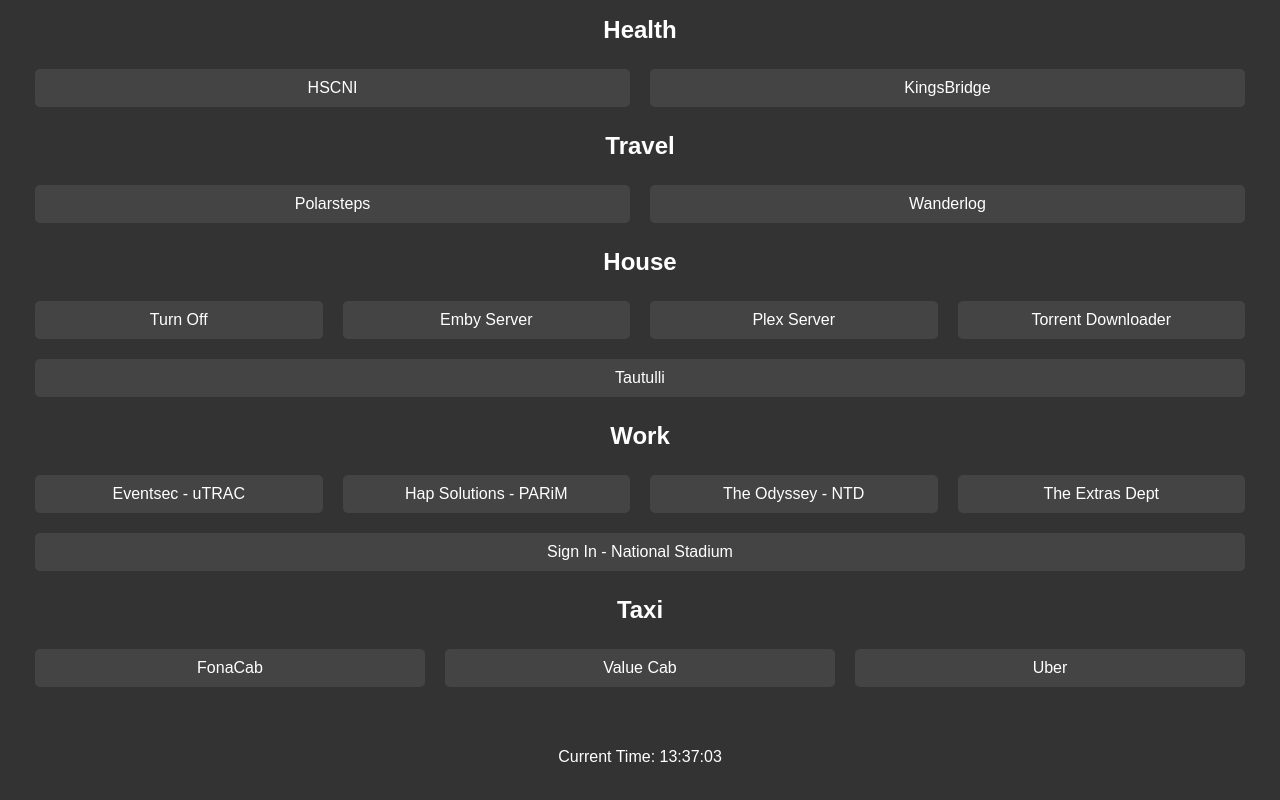
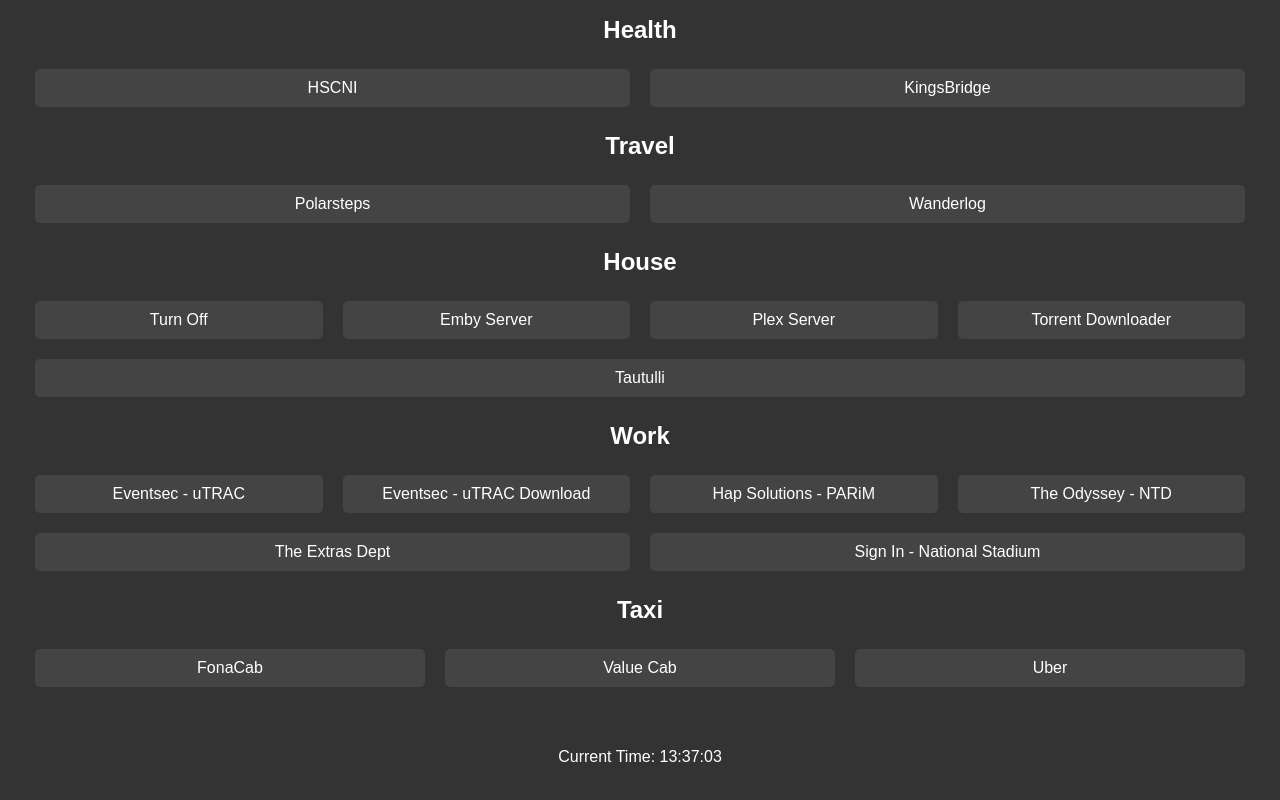
Before and after one commit to NIWebDesigns/Personal.Tailliuir.me, a plain HTML site: page Search/index.html in a window 1280 px wide. Shown: the part 847-1647 px from the top of the page. Drawn offline with Linux system fonts and the light colour scheme.

Commit message:
Update index.html

```diff
--- a/Search/index.html
+++ b/Search/index.html
@@ -102,6 +102,7 @@
             <h2>Work</h2>
             <div id="resourceButtons">
                 <button onclick="window.open('https://ut.utrac.online/staff/jobs/shifts', '_blank')">Eventsec - uTRAC</button>
+                <button onclick="window.open('https://uk.utrac.online/voneapi/path/misc/calendarDownload.php?staffid=206039&login_h_code=VGpwZmVUalNNVmFsc2hwaTRoaFp0MERXLzJ6dkljM1pISmlRd1NWMGFNdmxhbVRKRldncmdBSC93N1M3aXo0bU5SeGh1c3I5c1pOTFpJd0hVNDdNQ2YrMUVFUGt6M3pJQXMvT0pFK0ZIWnhLQmZUaklRc1BDWnJST1pLSHJBVWk=', '_blank')">Eventsec - uTRAC Download</button>
                 <button onclick="window.open('https://hapsolutionsgroup.parim.co/event/index', '_blank')">Hap Solutions - PARiM</button>
                 <button onclick="window.open('https://ntd.theodyssey.co.uk/pwa/signin.html', '_blank')">The Odyssey - NTD</button>
                 <button onclick="window.open('https://members.theextrasdept.com/login', '_blank')">The Extras Dept</button>
```
